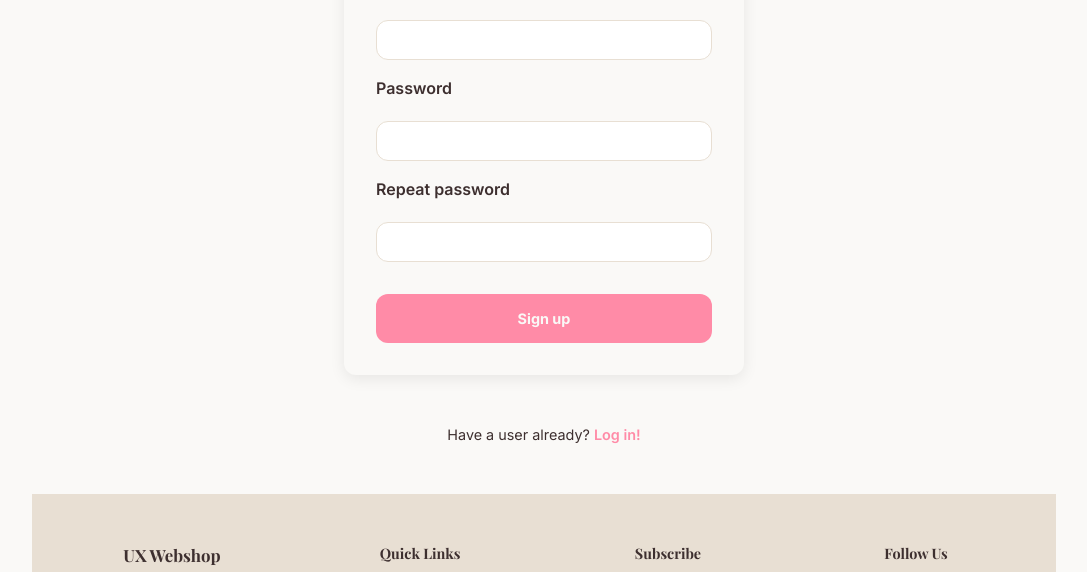
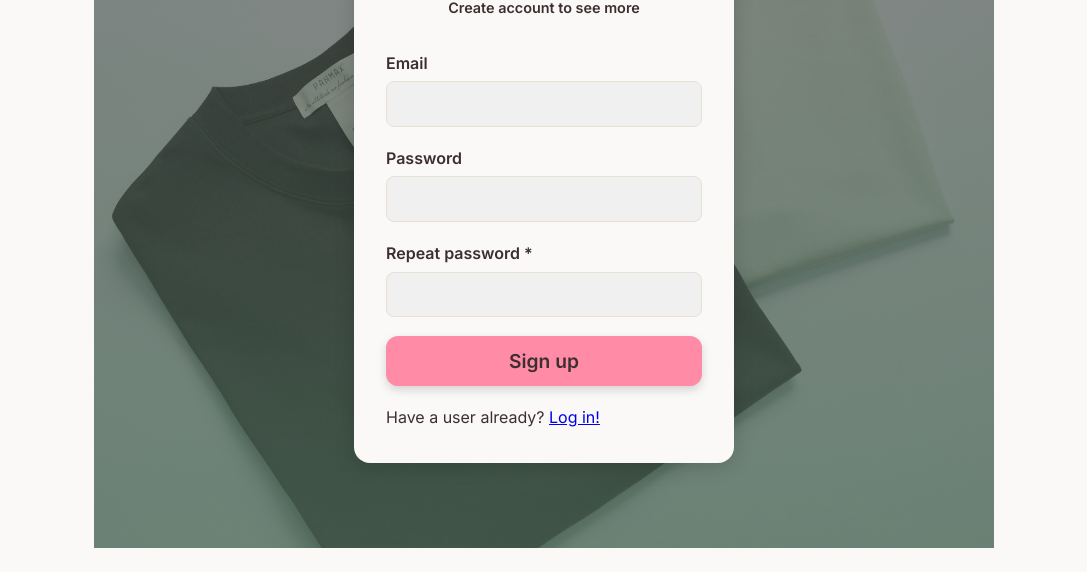
Before and after one commit to stkj1995/UX-webshop, a website with bundled scripts: page signup.html in a window 1280 px wide. Shown: the part 329-901 px from the top of the page, without its empty margins (96-1183 px from the left). Built offline with nearby package versions, Linux system fonts and the light colour scheme.

Commit message:
edit form signup

```diff
--- a/css/signup.css
+++ b/css/signup.css
@@ -1,31 +1,47 @@
-@import 'styles.css';
+@import 'styles.css'; /* beholder dine variabler */
 
-/* SIGNUP FORM ------------------------------------------------ */
-#frmSignup {
-  background-color: var(--clr-soft-white);
-  max-width: 400px;
-  margin: 3rem auto;
-  padding: 2rem;
-  border-radius: var(--radius);
-  box-shadow: 0 4px 15px rgba(0,0,0,0.08);
+/* =========================================
+   HERO SECTION – full screen background
+========================================= */
+.signup-hero {
+    position: relative;
+    width: 100%;
+    height: 90vh;
+    background: linear-gradient(rgba(255, 255, 255, 0.274), #b4f0ca9c),
+            url('/images/hero.jpg') center/cover no-repeat !important;
     display: flex;
     flex-direction: column;
-  gap: 1rem;
-  font-family: var(--font-sans);
+    justify-content: flex-start;        /* top align */
+    align-items: center;                 /* center horizontally */
+    padding: 5rem 7rem;
 }
 
-#frmSignup header h2 {
-  font-family: var(--font-display);
-  font-size: 2rem;
-  color: var(--clr-cocoa);
-  margin-bottom: 0.5rem;
-  text-align: center;
+.hero-overlay {
+    position: absolute;
+    inset: 0;
+    object-fit: cover;
+    background: rgba(0,0,0,0.45);
+    z-index: 1;
 }
 
-#frmSignup header p {
-  font-size: 0.95rem;
+/* =========================================
+   SIGNUP CARD (floating glass box)
+========================================= */
+.signup-header,
+#frmSignup {
+    position: relative;
+    z-index: 3;
+}
+
+.signup-header {
+    text-align: center;
     color: var(--clr-cocoa);
-  text-align: center;
+    margin-bottom: 1rem;
+}
+
+.signup-header h2 {
+    font-size: 2rem;
+    margin-bottom: 0.3rem;
 }
 
 .signup-header .signup-subtext {
@@ -34,40 +50,95 @@
     padding-bottom: 1rem;
 }
 
+/* CARD */
+#frmSignup {
+    max-width: 380px;
+    width: 100%;
+    padding: 2rem;
+
+    background: var(--clr-soft-white);
+    border-radius: 16px;
+    box-shadow: 0 4px 20px rgba(0,0,0,0.15);
+
+    display: flex;
+    flex-direction: column;
+    gap: 1.2rem;
+}
+
+/* =========================================
+   FORM ELEMENTS
+========================================= */
+.form-group label,
 #frmSignup label {
+    display: block;
     font-weight: 600;
-  margin-bottom: 0.2rem;
+    margin-bottom: 0.3rem;
     color: var(--clr-cocoa);
 }
 
+.form-group input,
 #frmSignup input {
-  padding: var(--space-sm);
-  border-radius: var(--radius);
+    width: 100%;
+    padding: 0.8rem 1rem;
     border: 1px solid var(--clr-oat);
+    border-radius: 8px;
     font-size: 1rem;
+    background: #f0f0f0;
 }
 
+.form-group input:focus,
+#frmSignup input:focus {
+    outline: none;
+    border-color: var(--clr-pink);
+    background: #f0f0f0;
+    box-shadow: 0 0 0 2px rgba(255, 153, 170, 0.2);
+}
+
+/* PASSWORD TOGGLE */
+.password-wrapper {
+    position: relative;
+}
+
+.toggle-password {
+    position: absolute;
+    right: 12px;
+    top: 50%;
+    transform: translateY(-50%);
+    cursor: pointer;
+    font-size: 1.1rem;
+}
+
+/* SIGNUP BUTTON */
 #frmSignup button {
-  margin-top: 1rem;
   background-color: var(--clr-pink);
-  color: var(--clr-soft-white);
-  font-weight: 700;
-  padding: var(--space-md);
+  color: var(--clr-cocoa);
+  border: none;
   border-radius: var(--radius);
+  padding: 0.8rem 1rem;
   cursor: pointer;
-  transition: all 0.2s ease;
+  font-size: 1.2rem;
+  display: flex;
+  align-items: center;
+  justify-content: center;
+  gap: 0.5rem;
+  box-shadow: 0 4px 10px rgba(0,0,0,0.15);
+  font-weight: 600;
+  transition: transform 0.2s ease, background-color 0.2s ease;
 }
 
 #frmSignup button:hover {
   background-color: var(--clr-cocoa);
+  color: var(--clr-soft-white);
   transform: translateY(-2px);
 }
 
 /* LOGIN LINK BELOW FORM */
-#frmSignup + p {
+#frmSignup + p, .signup-info {
     text-align: center;
     margin-top: 1rem;
     font-size: 0.9rem;
+    color: var(--clr-cocoa);
+    opacity: 0.8;
 }
 
 #frmSignup + p a {
@@ -79,3 +150,28 @@
 #frmSignup + p a:hover {
     text-decoration: underline;
 }
+
+/* =========================================
+   MOBILE RESPONSIVE
+========================================= */
+@media (max-width: 768px) {
+    .signup-hero {
+    position: relative;
+    width: 100%;
+    height: 90vh;
+    background: linear-gradient(rgba(255, 255, 255, 0.274), #b4f0ca9c),
+            url('/images/hero.jpg') center/cover no-repeat !important;
+    display: flex;
+    flex-direction: column;
+    justify-content: flex-start;        /* top align */
+    align-items: center;                 /* center horizontally */
+    padding: 5rem 5rem;
+
+    }
+
+    #frmSignup {
+        padding: 1.5rem;
+        max-width: 330px;
+    }
+
+}
--- a/signup.html
+++ b/signup.html
@@ -22,7 +22,11 @@
 
     <!-- MAIN CONTENT -->
     <main>
-        <form id="frmSignup">
+        <section class="signup-hero">
+            <div class="hero-overlay"></div>
+
+            <form id="frmSignup" class="signup-form">
+                <div class="form-group">
                     <header class="signup-header">
                         <h2>Sign up</h2>
                         <p class="signup-subtext">Create account to see more</p>
@@ -30,19 +34,26 @@
 
                     <label for="txtEmail">Email</label>
                     <input id="txtEmail" name="txtEmail" type="email" required autocomplete="email">
+                </div>
 
+                <div class="form-group password-group">
                     <label for="txtPassword">Password</label>
                     <input id="txtPassword" name="txtPassword" type="password" required autocomplete="new-password">
+                </div>
 
-            <label for="txtRepeatPassword">Repeat password</label>
-            <input id="txtRepeatPassword" name="txtRepeatPassword" type="password" required autocomplete="new-password">
+                <div class="repeat-group">
+                    <label for="txtRepeatPassword">Repeat password *</label>
+                    <input id="txtRepeatPassword" name="txtRepeatPassword" type="password" required
+                        autocomplete="new-password">
+                </div>
 
-            <button type="submit">Sign up</button>
-        </form>
+                <button type="submit" class="btn-signup">Sign up</button>
 
-        <p>
+                <p class="login-info">
                     Have a user already? <a href="login.html">Log in!</a>
                 </p>
+            </form>
+        </section>
     </main>
 
     <div id="footer"></div>
```
Also changed, not shown: css/login.css (+17 -4 lines), login.html (+1 -1 lines). Lines whose indentation alone changed are shown as unchanged.
